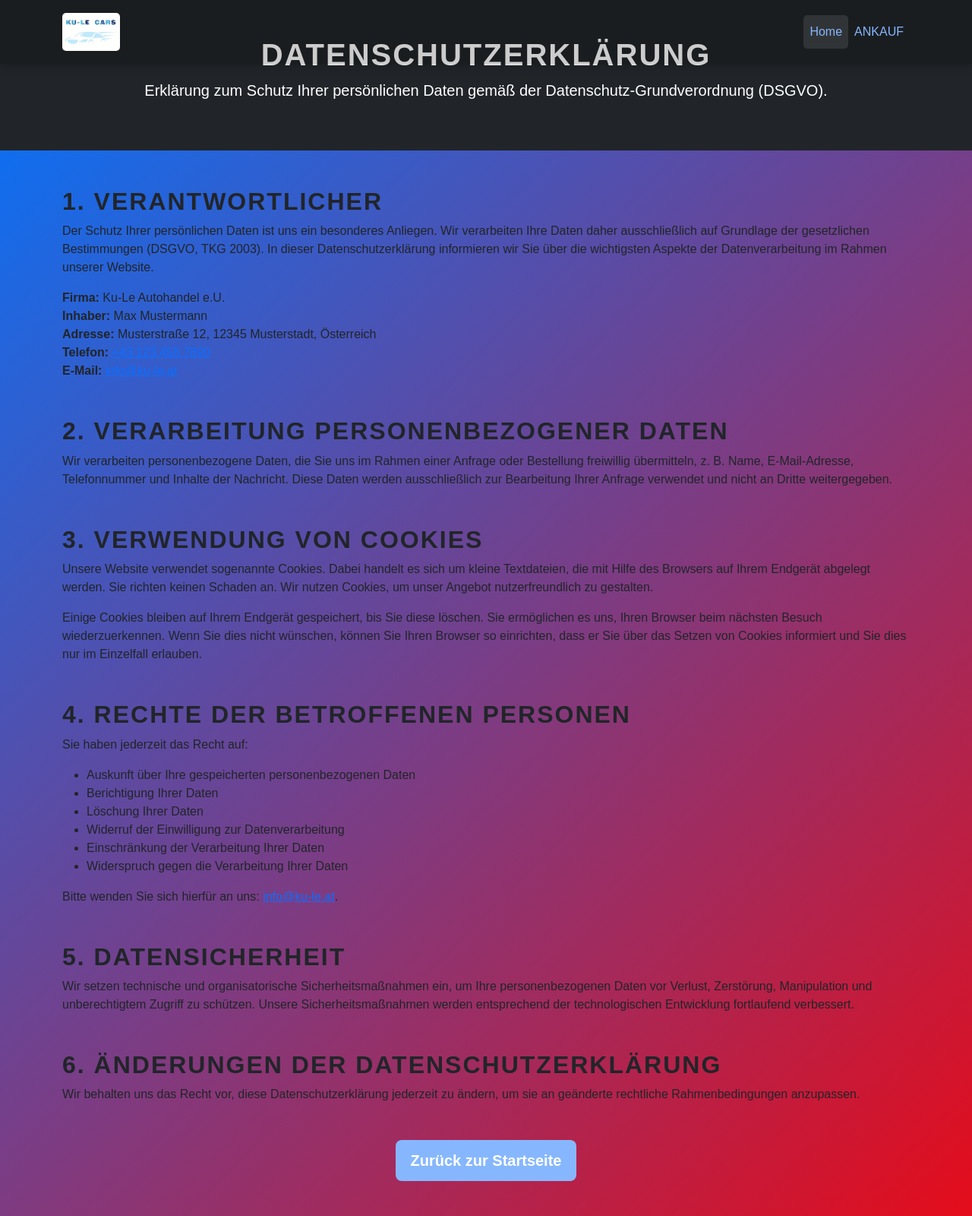
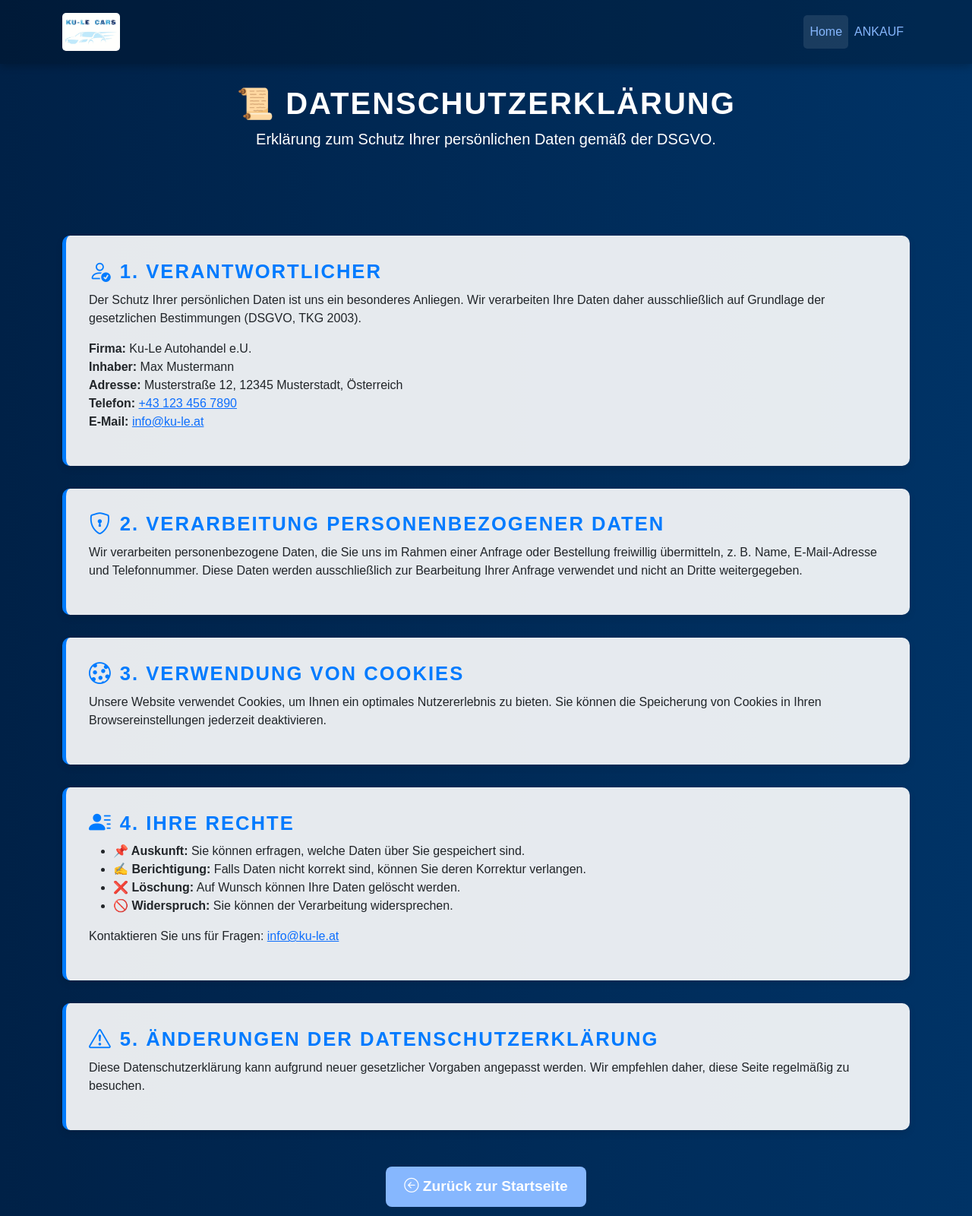
Before and after one commit to milosdimi/ku-le, a plain HTML site: page datenschutzerklaerung.html in a window 1280 px wide. Shown: the top 1600 px of the page at 76% size. Drawn offline with nearby package versions, Linux system fonts and the light colour scheme.

Commit message:
udate index finis ankauf finis datenschutz finis

```diff
--- a/ankauf.html
+++ b/ankauf.html
@@ -95,30 +95,32 @@
   <!-- Hero-Bereich -->
   <header class="bg-image-header text-white py-5">
     <div class="bg-overlay"></div>
-    <div class="container text-center">
-      <h1 class="mb-4">Ihr Auto verkaufen?</h1>
-      <p class="lead">
+    <div class="container text-center hero-content">
+      <h1 class="hero-title mb-4">Ihr Auto verkaufen?</h1>
+      <p class="lead hero-subtitle">
         Schnell, fair und unkompliziert.<br />
         Egal, in welchem Zustand. Kostenlose Abholung Österreichweit.<br />
         Füllen Sie das untenstehende Formular aus, rufen Sie uns direkt an
         oder schreiben Sie uns eine Nachricht über WhatsApp.
       </p>
-      <div class="d-flex justify-content-center mt-4">
-        <a href="https://wa.me/+436767575687" class="btn btn-success me-3">
+      <div class="d-flex justify-content-center mt-4 flex-wrap">
+        <a href="https://wa.me/+436767575687" class="btn btn-success btn-lg me-3 mb-2">
           <i class="bi bi-whatsapp"></i> WhatsApp
         </a>
-        <a href="tel:+436767575687" class="btn btn-info">
+        <a href="tel:+436767575687" class="btn btn-info btn-lg mb-2">
           <i class="bi bi-telephone-fill"></i> Telefon
         </a>
       </div>
     </div>
   </header>
 
+
+
   <!-- Formular Sektion -->
   <section class="py-5">
     <div class="container">
       <h2 class="text-center mb-4">Fahrzeug verkaufen</h2>
-      <form onsubmit="sendMail(event)">
+      <form class="ankauf-form" onsubmit="sendMail(event)">
         <!-- Fahrzeugdaten -->
         <h4 class="mb-3">Fahrzeugdaten</h4>
         <div class="row g-3">
@@ -253,7 +255,7 @@
   </button>
   <!-- Bootstrap JS Bundle -->
   <script src="https://cdn.jsdelivr.net/npm/bootstrap@5.3.0/dist/js/bootstrap.bundle.min.js"></script>
-
+  <script src="mailer.js"></script>
 </body>
 
 </html>
--- a/datenschutzerklaerung.html
+++ b/datenschutzerklaerung.html
@@ -91,123 +91,81 @@
       </div>
     </div>
   </nav>
-  <!-- Header -->
-  <header class="bg-dark text-white text-center py-5">
+  <!-- Header mit zusätzlichem Padding -->
+  <header class="text-white text-center custom-header">
     <div class="container">
-      <h1>Datenschutzerklärung</h1>
+      <h1 class="fw-bold">📜 Datenschutzerklärung</h1>
       <p class="lead">
-        Erklärung zum Schutz Ihrer persönlichen Daten gemäß der
-        Datenschutz-Grundverordnung (DSGVO).
+        Erklärung zum Schutz Ihrer persönlichen Daten gemäß der DSGVO.
       </p>
     </div>
   </header>
-
   <!-- Datenschutzerklärung -->
   <main class="container my-5">
     <!-- 1. Verantwortlicher -->
-    <section class="mb-5">
-      <h2>1. Verantwortlicher</h2>
+    <section class="privacy-section">
+      <h2><i class="bi bi-person-check"></i> 1. Verantwortlicher</h2>
       <p>
-        Der Schutz Ihrer persönlichen Daten ist uns ein besonderes Anliegen.
-        Wir verarbeiten Ihre Daten daher ausschließlich auf Grundlage der
-        gesetzlichen Bestimmungen (DSGVO, TKG 2003). In dieser
-        Datenschutzerklärung informieren wir Sie über die wichtigsten Aspekte
-        der Datenverarbeitung im Rahmen unserer Website.
+        Der Schutz Ihrer persönlichen Daten ist uns ein besonderes Anliegen. Wir verarbeiten Ihre Daten daher
+        ausschließlich auf Grundlage der gesetzlichen Bestimmungen (DSGVO, TKG 2003).
       </p>
       <ul class="list-unstyled">
         <li><strong>Firma:</strong> Ku-Le Autohandel e.U.</li>
         <li><strong>Inhaber:</strong> Max Mustermann</li>
-        <li>
-          <strong>Adresse:</strong> Musterstraße 12, 12345 Musterstadt,
-          Österreich
-        </li>
-        <li>
-          <strong>Telefon:</strong>
-          <a href="tel:+431234567890">+43 123 456 7890</a>
-        </li>
-        <li>
-          <strong>E-Mail:</strong>
-          <a href="mailto:info@ku-le.at">info@ku-le.at</a>
-        </li>
+        <li><strong>Adresse:</strong> Musterstraße 12, 12345 Musterstadt, Österreich</li>
+        <li><strong>Telefon:</strong> <a href="tel:+431234567890">+43 123 456 7890</a></li>
+        <li><strong>E-Mail:</strong> <a href="mailto:info@ku-le.at">info@ku-le.at</a></li>
       </ul>
     </section>
 
     <!-- 2. Datenverarbeitung -->
-    <section class="mb-5">
-      <h2>2. Verarbeitung personenbezogener Daten</h2>
+    <section class="privacy-section">
+      <h2><i class="bi bi-shield-lock"></i> 2. Verarbeitung personenbezogener Daten</h2>
       <p>
-        Wir verarbeiten personenbezogene Daten, die Sie uns im Rahmen einer
-        Anfrage oder Bestellung freiwillig übermitteln, z. B. Name,
-        E-Mail-Adresse, Telefonnummer und Inhalte der Nachricht. Diese Daten
-        werden ausschließlich zur Bearbeitung Ihrer Anfrage verwendet und
-        nicht an Dritte weitergegeben.
+        Wir verarbeiten personenbezogene Daten, die Sie uns im Rahmen einer Anfrage oder Bestellung freiwillig
+        übermitteln, z. B. Name, E-Mail-Adresse und Telefonnummer. Diese Daten werden ausschließlich zur Bearbeitung
+        Ihrer Anfrage verwendet und nicht an Dritte weitergegeben.
       </p>
     </section>
 
     <!-- 3. Cookies -->
-    <section class="mb-5">
-      <h2>3. Verwendung von Cookies</h2>
+    <section class="privacy-section">
+      <h2><i class="bi bi-cookie"></i> 3. Verwendung von Cookies</h2>
       <p>
-        Unsere Website verwendet sogenannte Cookies. Dabei handelt es sich um
-        kleine Textdateien, die mit Hilfe des Browsers auf Ihrem Endgerät
-        abgelegt werden. Sie richten keinen Schaden an. Wir nutzen Cookies, um
-        unser Angebot nutzerfreundlich zu gestalten.
-      </p>
-      <p>
-        Einige Cookies bleiben auf Ihrem Endgerät gespeichert, bis Sie diese
-        löschen. Sie ermöglichen es uns, Ihren Browser beim nächsten Besuch
-        wiederzuerkennen. Wenn Sie dies nicht wünschen, können Sie Ihren
-        Browser so einrichten, dass er Sie über das Setzen von Cookies
-        informiert und Sie dies nur im Einzelfall erlauben.
+        Unsere Website verwendet Cookies, um Ihnen ein optimales Nutzererlebnis zu bieten. Sie können die Speicherung
+        von Cookies in Ihren Browsereinstellungen jederzeit deaktivieren.
       </p>
     </section>
 
     <!-- 4. Rechte der betroffenen Personen -->
-    <section class="mb-5">
-      <h2>4. Rechte der betroffenen Personen</h2>
-      <p>Sie haben jederzeit das Recht auf:</p>
+    <section class="privacy-section">
+      <h2><i class="bi bi-person-lines-fill"></i> 4. Ihre Rechte</h2>
       <ul>
-        <li>Auskunft über Ihre gespeicherten personenbezogenen Daten</li>
-        <li>Berichtigung Ihrer Daten</li>
-        <li>Löschung Ihrer Daten</li>
-        <li>Widerruf der Einwilligung zur Datenverarbeitung</li>
-        <li>Einschränkung der Verarbeitung Ihrer Daten</li>
-        <li>Widerspruch gegen die Verarbeitung Ihrer Daten</li>
+        <li><strong>📌 Auskunft:</strong> Sie können erfragen, welche Daten über Sie gespeichert sind.</li>
+        <li><strong>✍ Berichtigung:</strong> Falls Daten nicht korrekt sind, können Sie deren Korrektur verlangen.</li>
+        <li><strong>❌ Löschung:</strong> Auf Wunsch können Ihre Daten gelöscht werden.</li>
+        <li><strong>🚫 Widerspruch:</strong> Sie können der Verarbeitung widersprechen.</li>
       </ul>
       <p>
-        Bitte wenden Sie sich hierfür an uns:
-        <a href="mailto:info@ku-le.at">info@ku-le.at</a>.
+        Kontaktieren Sie uns für Fragen: <a href="mailto:info@ku-le.at">info@ku-le.at</a>
       </p>
     </section>
 
-    <!-- 5. Datensicherheit -->
-    <section class="mb-5">
-      <h2>5. Datensicherheit</h2>
+    <!-- 5. Änderungen der Datenschutzerklärung -->
+    <section class="privacy-section">
+      <h2><i class="bi bi-exclamation-triangle"></i> 5. Änderungen der Datenschutzerklärung</h2>
       <p>
-        Wir setzen technische und organisatorische Sicherheitsmaßnahmen ein,
-        um Ihre personenbezogenen Daten vor Verlust, Zerstörung, Manipulation
-        und unberechtigtem Zugriff zu schützen. Unsere Sicherheitsmaßnahmen
-        werden entsprechend der technologischen Entwicklung fortlaufend
-        verbessert.
-      </p>
-    </section>
-
-    <!-- 6. Änderungen der Datenschutzerklärung -->
-    <section class="mb-5">
-      <h2>6. Änderungen der Datenschutzerklärung</h2>
-      <p>
-        Wir behalten uns das Recht vor, diese Datenschutzerklärung jederzeit
-        zu ändern, um sie an geänderte rechtliche Rahmenbedingungen
-        anzupassen.
+        Diese Datenschutzerklärung kann aufgrund neuer gesetzlicher Vorgaben angepasst werden. Wir empfehlen daher,
+        diese Seite regelmäßig zu besuchen.
       </p>
     </section>
   </main>
-
-  <!-- Button to go back to homepage -->
+  <!-- Button zur Startseite -->
   <div class="text-center my-5">
-    <a href="index.html" class="btn btn-primary btn-lg">Zurück zur Startseite</a>
+    <a href="index.html" class="btn btn-primary btn-lg">
+      <i class="bi bi-arrow-left-circle"></i> Zurück zur Startseite
+    </a>
   </div>
-
   <!-- Footer -->
   <footer class="footer bg-dark text-white py-4">
     <div class="container">
@@ -290,7 +248,7 @@
   </button>
   <!-- Bootstrap JS Bundle -->
   <script src="https://cdn.jsdelivr.net/npm/bootstrap@5.3.0/dist/js/bootstrap.bundle.min.js"></script>
-
+  <script src="script.js"></script>
 </body>
 
 </html>
--- /dev/null
+++ b/script.js
@@ -0,0 +1,18 @@
+document.addEventListener("DOMContentLoaded", function () {
+    const sections = document.querySelectorAll(".privacy-section");
+
+    const observer = new IntersectionObserver(
+      (entries) => {
+        entries.forEach((entry) => {
+          if (entry.isIntersecting) {
+            entry.target.classList.add("visible");
+          }
+        });
+      },
+      { threshold: 0.2 }
+    );
+
+    sections.forEach((section) => {
+      observer.observe(section);
+    });
+  });
--- a/style.css
+++ b/style.css
@@ -7,7 +7,7 @@ body {
 }
 
 body {
-  background: linear-gradient(135deg, #0075ff, #ff0000);
+  background: linear-gradient(to right, #002147, #003366);
   color: #fff;
   margin: 0;
   font-family: "Josefin Sans", sans-serif;
@@ -535,6 +535,127 @@ form .btn-primary:hover {
 }
 
 /* ============================================
+   Ankauf HTML
+============================================= */
+
+/* 🏎️ Hero-Bereich */
+.bg-image-header {
+  position: relative;
+  background: url('./img/car-bg.webp') center/cover no-repeat;
+  height: 65vh;
+  display: flex;
+  align-items: center;
+  justify-content: center;
+  text-align: center;
+}
+
+/* 📌 Overlay für bessere Lesbarkeit */
+.bg-overlay {
+  position: absolute;
+  top: 0;
+  left: 0;
+  width: 100%;
+  height: 100%;
+  background: rgba(0, 0, 0, 0.6);
+  z-index: 1;
+  /* Hintergrund bleibt im Hintergrund */
+}
+
+/* 🎭 Haupttitel */
+.hero-title {
+  font-size: 3.5rem;
+  font-weight: 700;
+  text-transform: uppercase;
+  text-shadow: 2px 2px 5px rgba(255, 255, 255, 0.6);
+}
+
+/* ✨ Hero-Text auf oberster Ebene */
+.hero-content {
+  position: relative;
+  z-index: 2;
+  /* Hebt den Text über das Overlay */
+}
+
+/* 📢 Untertitel */
+.hero-subtitle {
+  font-size: 1.4rem;
+  max-width: 800px;
+  margin: 0 auto;
+  line-height: 1.6;
+  text-shadow: 1px 1px 3px rgba(255, 255, 255, 0.4);
+}
+
+/* 🔘 Buttons */
+.btn-lg {
+  font-size: 1.2rem;
+  padding: 12px 24px;
+  font-weight: 600;
+}
+
+/* 🚗 Ankauf-Formular Styling */
+.ankauf-form .form-control {
+  background: rgba(255, 255, 255, 0.2);
+  color: white;
+  border: 1px solid rgba(255, 255, 255, 0.4);
+}
+
+.ankauf-form .form-control::placeholder {
+  color: rgba(255, 255, 255, 0.6);
+}
+
+.ankauf-form .form-control:focus {
+  background: rgba(255, 255, 255, 0.3);
+  border-color: #00cc66;
+}
+
+.ankauf-form .btn-primary {
+  background-color: #00cc66;
+  border: none;
+  font-size: 1.1rem;
+}
+
+.ankauf-form .btn-primary:hover {
+  background-color: #00994d;
+}
+
+/* 📜 Allgemeines Styling für die Datenschutzerklärung */
+.privacy-section {
+  background: rgba(255, 255, 255, 0.9);
+  padding: 30px;
+  border-radius: 10px;
+  box-shadow: 0px 4px 10px rgba(0, 0, 0, 0.1);
+  border-left: 5px solid #007bff;
+  margin-bottom: 30px;
+  opacity: 0;
+  transform: translateY(20px);
+  transition: opacity 0.6s ease-out, transform 0.6s ease-out;
+}
+
+/* ✨ Icons vor den Titeln */
+.privacy-section h2 {
+  font-size: 1.6rem;
+  color: #007bff;
+  display: flex;
+  align-items: center;
+}
+
+.privacy-section h2 i {
+  margin-right: 10px;
+  font-size: 1.8rem;
+}
+
+/* ✨ Scroll-Effekt */
+.privacy-section.visible {
+  opacity: 1;
+  transform: translateY(0);
+}
+.custom-header {
+  padding-top: 7rem !important;
+  padding-bottom: 3rem;
+}
+
+
+/* ============================================
    Responsive Design
 ============================================= */
 @media (max-width: 768px) {
@@ -611,4 +732,23 @@ form .btn-primary:hover {
   .social-icons {
     justify-content: center;
   }
+
+  .hero-title {
+    font-size: 2.5rem;
+  }
+
+  .hero-subtitle {
+    font-size: 1.2rem;
+  }
+
+  .btn-lg {
+    font-size: 1rem;
+    padding: 10px 20px;
+  }
+  .privacy-section h2 {
+    font-size: 1.01rem;
+  }
+  .fw-bold {
+    font-size: 1.1rem;
+  }
 }
```
Also changed, not shown: animation.js (+0 -24 lines), impressum.html (+19 -30 lines), index.html (+1 -0 lines), mailer.js (added, +24 -0 lines).
